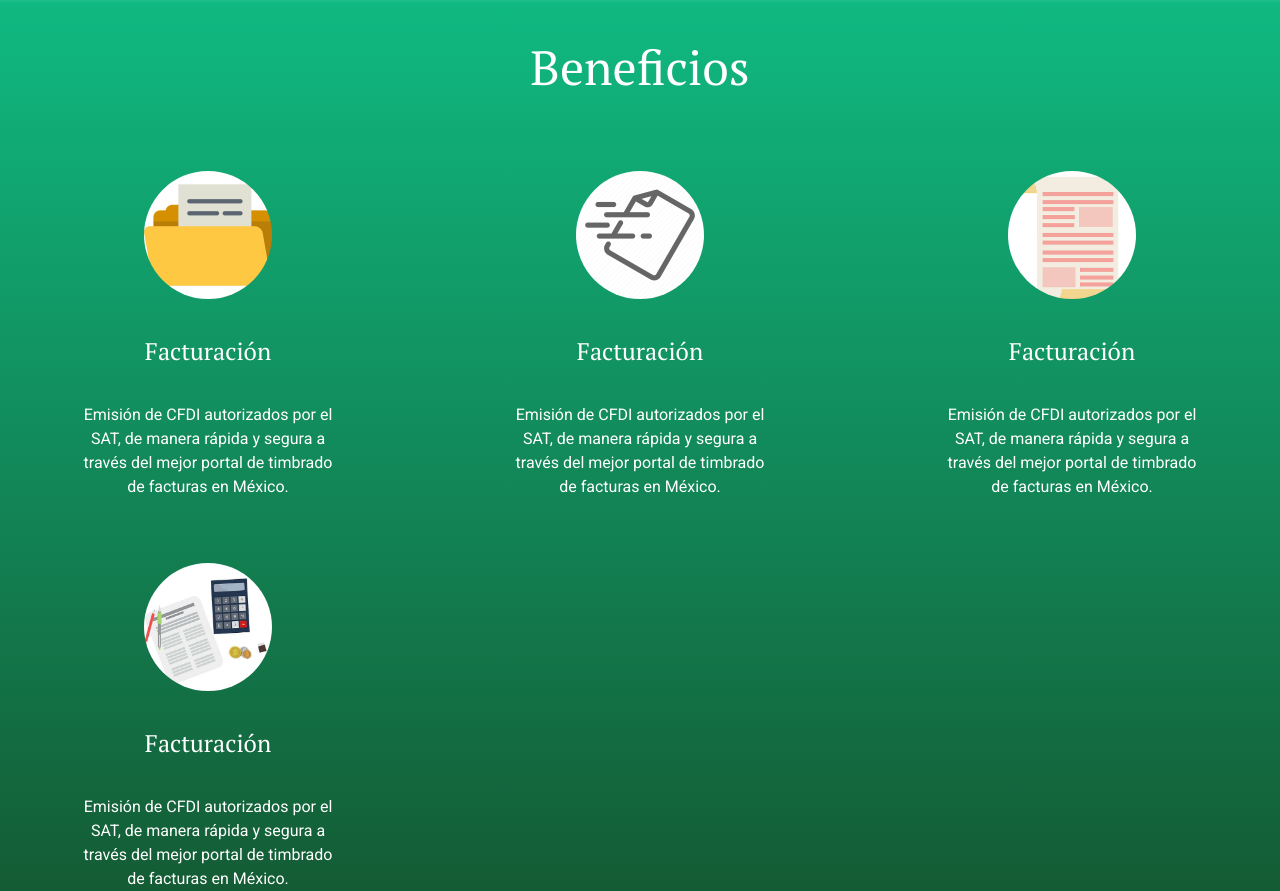
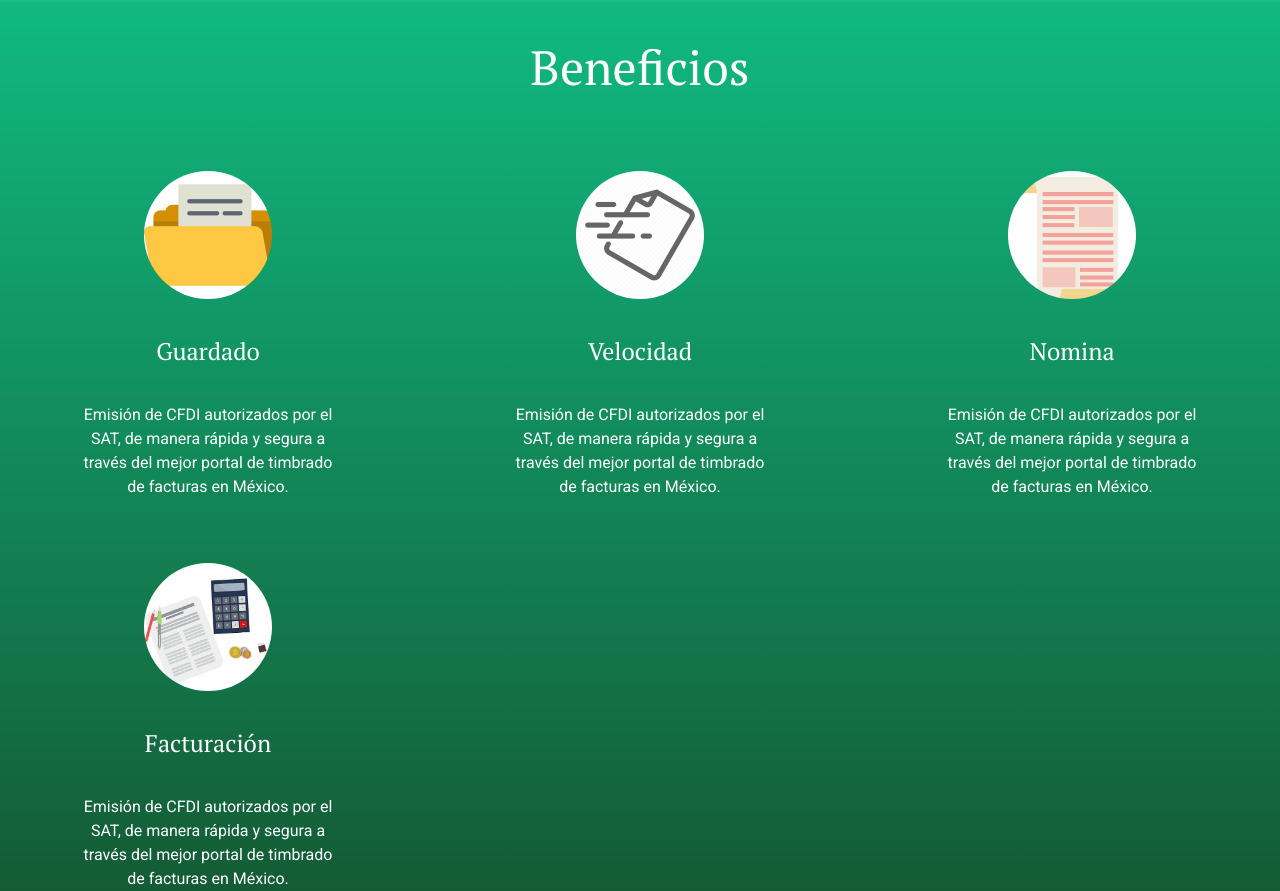
Before and after one commit to yahirantonio/onePageLit, a website built with Vite: page index.html in a window 1280 px wide. Shown: the part 1285-2176 px from the top of the page. Built offline with nearby package versions, Linux system fonts and the light colour scheme.

Commit message:
fix(benefits, info-container): correccion de rutas para imgagenes

```diff
--- a/index.html
+++ b/index.html
@@ -45,13 +45,13 @@
       id="benefits">
       <h2 class="text-4xl md:text-5xl text-center pt-10 pb-20 font-serif">Beneficios</h2>
       <div class="flex justify-center md:justify-around lg:justify-between flex-wrap gap-16">
-        <benefit-card imageUrl="/public/img/folder.png" title="Facturación"
+        <benefit-card imageUrl="/img/folder.png" title="Guardado"
           text="Emisión de CFDI autorizados por el SAT, de manera rápida y segura a través del mejor portal de timbrado de facturas en México."></benefit-card>
-        <benefit-card imageUrl="/public/img/fast.webp" title="Facturación"
+        <benefit-card imageUrl="/img/fast.webp" title="Velocidad"
           text="Emisión de CFDI autorizados por el SAT, de manera rápida y segura a través del mejor portal de timbrado de facturas en México."></benefit-card>
-        <benefit-card imageUrl="/public/img/document.png" title="Facturación"
+        <benefit-card imageUrl="/img/document.png" title="Nomina"
           text="Emisión de CFDI autorizados por el SAT, de manera rápida y segura a través del mejor portal de timbrado de facturas en México."></benefit-card>
-        <benefit-card imageUrl="/public/img/financial.jpg" title="Facturación"
+        <benefit-card imageUrl="/img/financial.jpg" title="Facturación"
           text="Emisión de CFDI autorizados por el SAT, de manera rápida y segura a través del mejor portal de timbrado de facturas en México."></benefit-card>
       </div>
 
--- a/src/js/aboutUs.js
+++ b/src/js/aboutUs.js
@@ -71,7 +71,7 @@
       return html`<section
       class="m-auto my-16 lg:px-20 md:px-10 px-5 pt-6 flex flex-wrap-reverse lg:flex-nowrap gap-9 md:gap-24 items-center justify-center w-full md:w-5/6
       transition-all duration-1000 opacity-1 ${this._fade()}" id="AboutUs">
-      <img src="/public/img/team.png" class="max-w-xs md:max-w-sm bg-gray-300 p-5 rounded-2xl" alt="">
+      <img src="/img/team.png" class="max-w-xs md:max-w-sm bg-gray-300 p-5 rounded-2xl" alt="">
       <div class="flex flex-wrap justify-center md:justify-between items-center gap-9">
         <h2 class="font-serif text-4xl md:text-5xl">Acerca de nosotros</h2>
         <iconify-icon icon="maki:arrow" width="42px" height="42px" class="cursor-pointer transition-all duration-1000 ${this._rotate()}" @click="${this._show}"></iconify-icon>
@@ -93,7 +93,7 @@
       class="m-auto my-16 lg:px-20 md:px-10 px-5 pt-6 flex flex-wrap-reverse lg:flex-nowrap gap-9 md:gap-16 items-center justify-center lg:justify-between w-full md:w-5/6
       opacity-0 transition-all duration-1000 ${this._appear()}"
       id="Mission">
-      <img src="/public/img/target.png" class="w-64 h-64 m-auto" alt="">
+      <img src="/img/target.png" class="w-64 h-64 m-auto" alt="">
       <div class="flex flex-wrap justify-center md:justify-between items-center gap-9 lg:w-2/4 flex-col md:flex-row">
         <h2 class="font-serif text-4xl md:text-5xl">Misión</h2>
         <iconify-icon icon="maki:arrow" width="42px" height="42px" class="cursor-pointer transition-all duration-1000  ${this._rotate()}"  @click="${this._show}"></iconify-icon>
```
